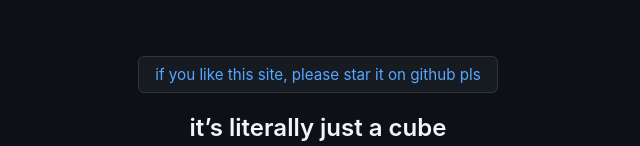
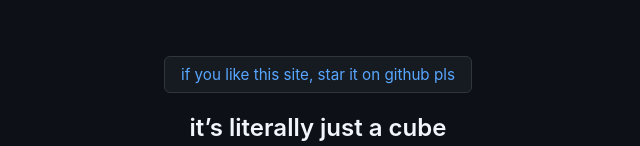
Before and after one commit to verycoolcube/verycoolcube.github.io, a plain HTML site: page index.html in a window 1280 px wide. Shown: the part 438-584 px from the top of the page, without its empty margins (322-962 px from the left). Drawn offline with Linux system fonts and the light colour scheme.

Commit message:
Update index.html

```diff
--- a/index.html
+++ b/index.html
@@ -83,7 +83,7 @@
     </canvas>
 
     <a class="github-link" href="https://github.com/verycoolcube/verycoolcube.github.io" target="_blank" rel="noopener">
-        if you like this site, please star it on github pls
+        if you like this site, star it on github pls
     </a>
 
     <h1>it’s literally just a cube</h1>
```
